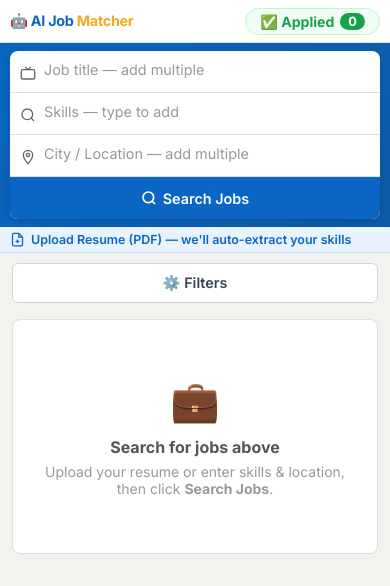
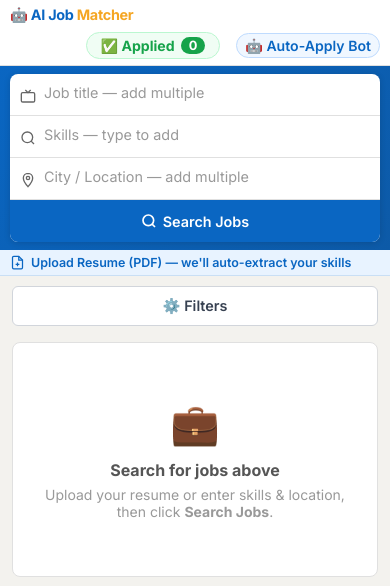
Before and after one commit to ohmprakashs/ai-job-fetcher, a Flask app: page / in a window 390 px wide. Shown: the top 586 px of the page. Run offline with Flask 3, Linux system fonts and the light colour scheme; data that the repository does not hold is empty.

Commit message:
fix: show Auto-Apply Bot link on mobile navbar
Was hidden with display:none. Now visible as a small badge pill.
Navbar wraps to 2 rows on mobile: brand on top, action links below.

Co-authored-by: Copilot <223556219+Copilot@users.noreply.github.com>

```diff
--- a/app/templates/index.html
+++ b/app/templates/index.html
@@ -639,19 +639,26 @@
             *, *::before, *::after { max-width: 100%; }
             body { overflow-x: hidden !important; }
 
-            /* ── Navbar — single slim row ── */
+            /* ── Navbar — compact, wraps to 2 rows on mobile ── */
             .navbar { padding: 0 10px; }
             .navbar-inner {
-                height: 42px !important;
-                padding: 0;
-                flex-wrap: nowrap;
-                gap: 8px;
-                overflow: hidden;
-            }
-            .brand { font-size: .9rem; }
-            .navbar-inner a[href="/auto-apply"] { display: none; }
+                height: auto !important;
+                padding: 6px 0;
+                flex-wrap: wrap;
+                gap: 6px;
+            }
+            .brand { font-size: .9rem; flex: 1 0 100%; margin-bottom: 2px; }
             #applied-nav-link { padding: 3px 8px; font-size: .75rem; }
             #new-jobs-bell    { padding: 3px 8px; font-size: .75rem; }
+            /* Auto-Apply Bot — visible but compact */
+            .navbar-inner a[href="/auto-apply"] {
+                display: flex !important;
+                padding: 3px 8px;
+                font-size: .75rem;
+                background: #f0f7ff;
+                border: 1px solid #bfdbfe;
+                border-radius: 20px;
+            }
 
             /* ── Hero: hide title/subtitle, shrink padding ── */
             .hero { padding: 8px 10px; }
```
